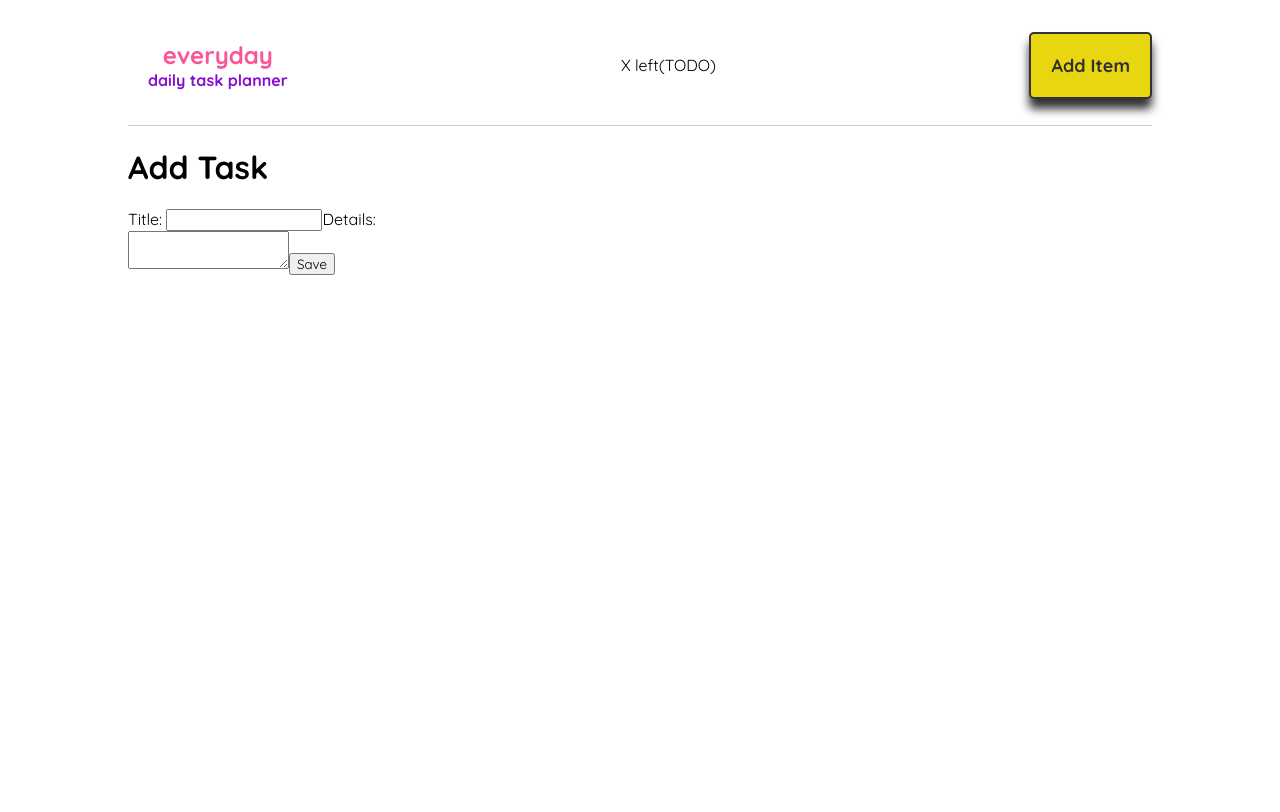
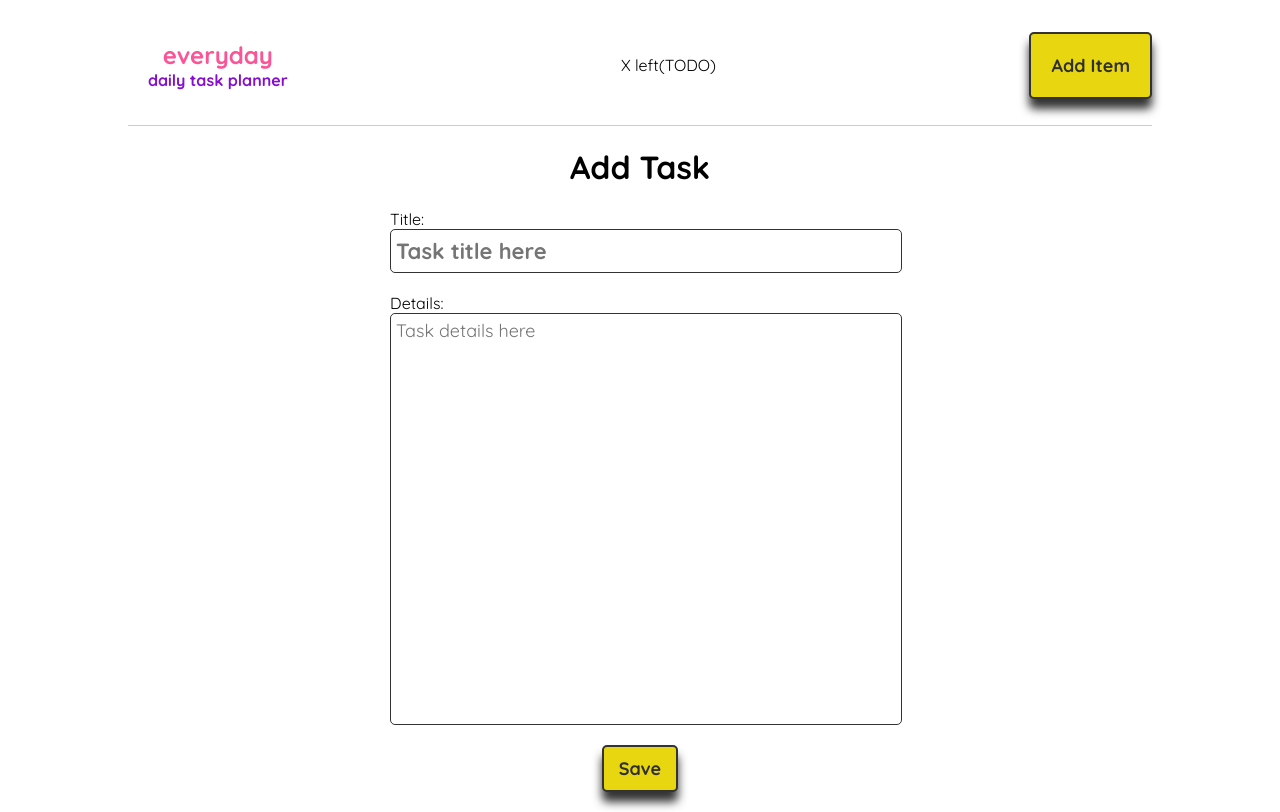
Before and after one commit to adithya-s-sekhar/everyday-todo, a React (Create React App) app: page /add in a window 1280 px wide. Built offline with nearby package versions, Linux system fonts and the light colour scheme.

Commit message:
AddTask: style input fields

```diff
--- a/src/AddTask.js
+++ b/src/AddTask.js
@@ -6,10 +6,13 @@ const AddTask = () => {
                 <label>Title: </label>
                 <input
                 type="text"
+                placeholder="Task title here"
                 required />
                 <label>Details: </label>
                 <textarea
-                required />
+                placeholder="Task details here"
+                required
+                no/>
                 <button>
                     Save
                 </button>
--- a/src/App.css
+++ b/src/App.css
@@ -125,5 +125,56 @@ a{
 }
 
 .add-task{
-  max-width: 400px;
+  max-width: 500px;
+  margin: 0 auto;
+  text-align: center;
 }
+
+.add-task label{
+  text-align: left;
+  display: block;
+}
+
+.add-task input, .add-task textarea{
+  width: 100%;
+  display: block;
+  padding: 5px;
+  margin-bottom: 20px;
+  border: 1px solid #333;
+  border-radius: 5px;
+}
+
+.add-task input{
+  font-weight: bold;
+  height: 32px;
+  font-size: 22px;
+}
+
+.add-task textarea{
+  font-size: 18px;
+  height: 400px;
+  resize: none;
+}
+
+.add-task input:focus, .add-task textarea:focus{
+  border: 2px solid #333;
+  transition: all 10ms ease;
+}
+
+.add-task button{
+  font-size: 18px;
+  font-weight: bold;
+  padding: 10px 15px;
+  cursor: pointer;
+  background-color: #e8d610;
+  color: #303030;
+  border: 2px solid #333;
+  border-radius: 5px;
+  box-shadow: 0px 10px 10px 0px #333;
+}
+
+.add-task button:active{
+  background-color: #f5e211;
+  box-shadow: 0px 5px 20px 0px #333;
+  transition: all 10ms ease;
+}
```
